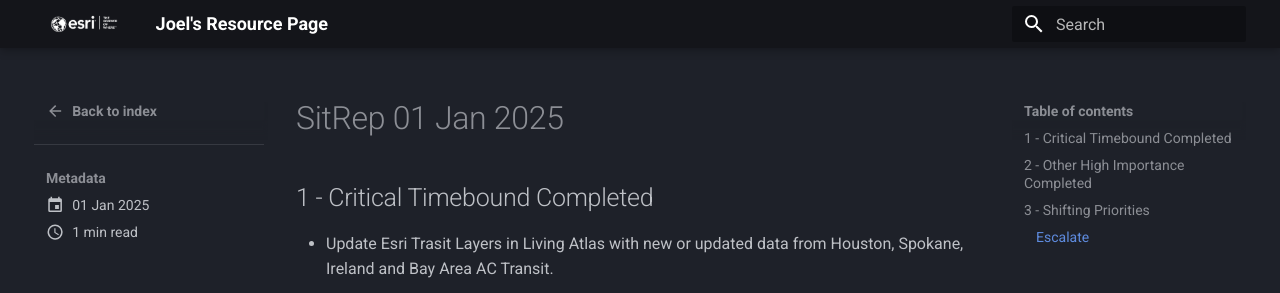
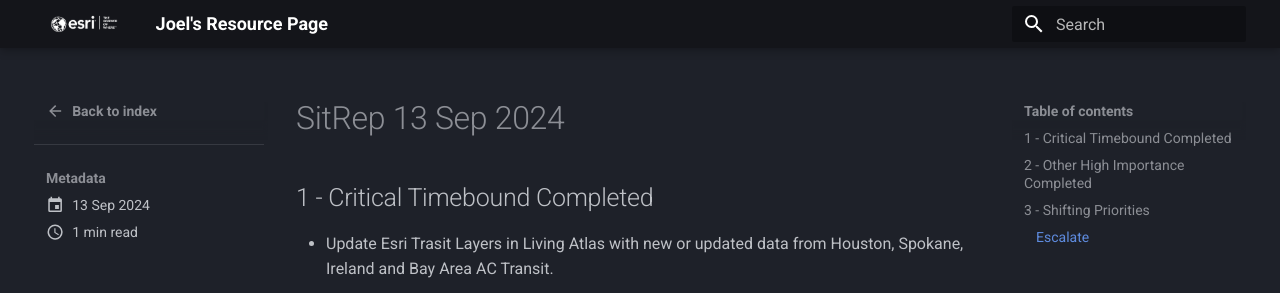
Before and after one commit to knu2xs/esri-resource-page, an MkDocs documentation site: the page built from docs/sitreps/posts/sitrep_20240913.md, in a window 1280 px wide and 998 px high. Shown: the top 293 px of the window. Built offline with MkDocs 1.6.1 and Material for MkDocs 9.7.7, drawn with Linux system fonts in a browser that asks for light colours.

Commit message:
update sitreps

```diff
--- a/docs/sitreps/posts/sitrep_20240913.md
+++ b/docs/sitreps/posts/sitrep_20240913.md
@@ -1,8 +1,8 @@
 ---
-date: 2025-01-01
+date: 2024-09-13
 ---
 
-# SitRep 01 Jan 2025
+# SitRep 13 Sep 2024
 
 ## 1 - Critical Timebound Completed
 
```
